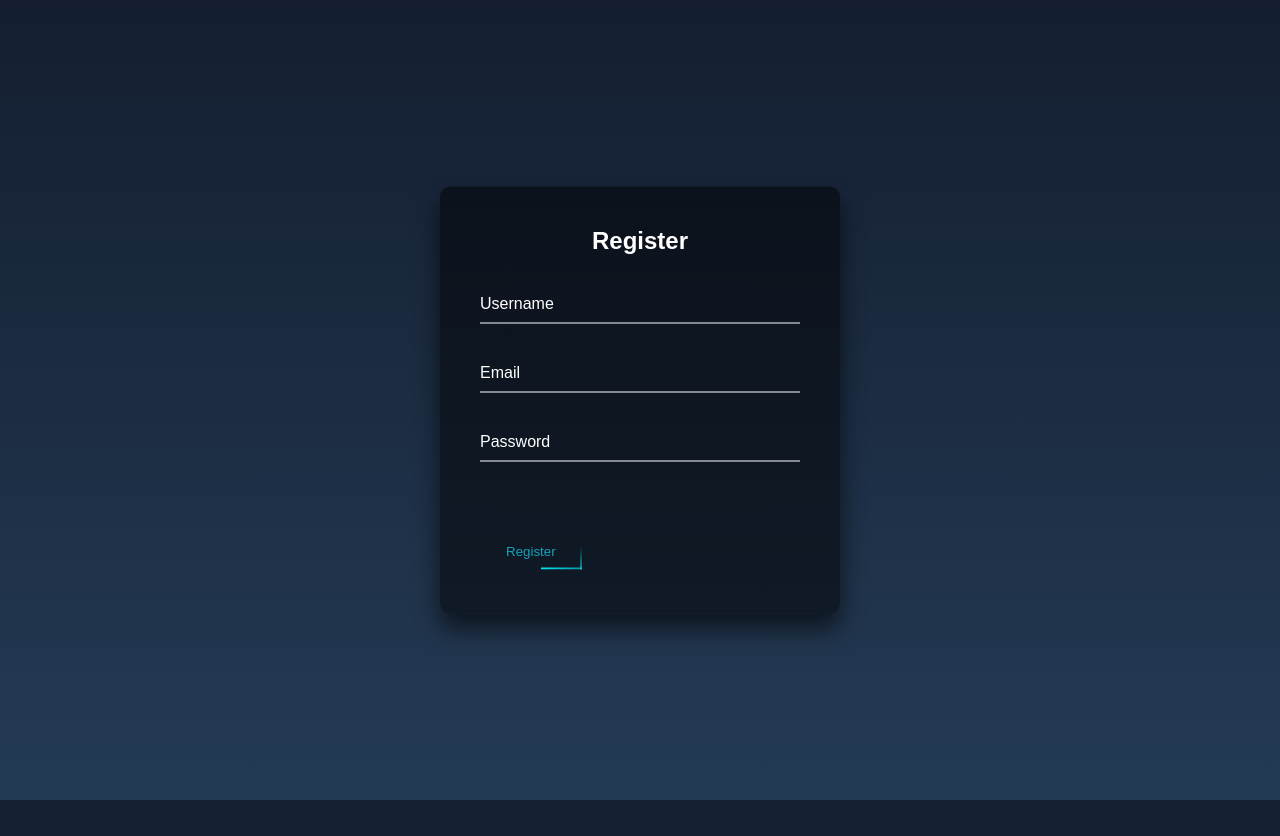
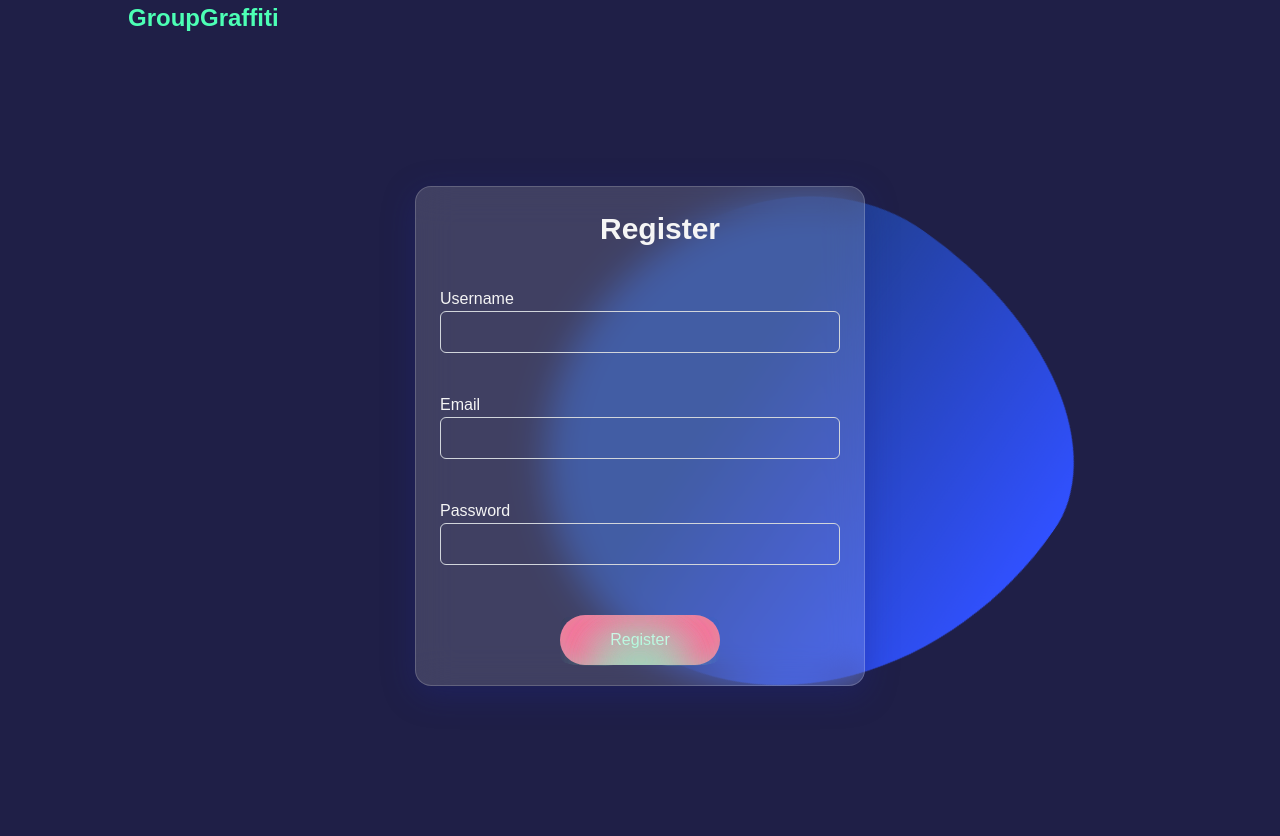
Before and after one commit to AshutoshTripathy21/Collab-Whiteboard, a Flask app: page /register in a window 1280 px wide. Before the commit the page ends 800 px from the top, so only its background shows below. Run offline with Flask 3, Linux system fonts and the light colour scheme; style sheets or scripts are compiled from the project's sources; some libraries are stand-ins or nearby versions.

Commit message:
Minor updates

```diff
--- a/app.py
+++ b/app.py
@@ -372,7 +372,7 @@ def uploaded_file(room, filename):
 
 @app.route('/leave_room')
 @login_required
-def leave_room():
+def leave_room_route():
     room = session.get("room")
     name = session.get("name")
     if not room or not name:
@@ -382,18 +382,28 @@ def leave_room():
         if name == rooms[room]["creator"]:
             # If the creator leaves, delete the room and redirect to home
             del rooms[room]
-            flash("You've left the room and the room has been deleted.")
+            #flash("You've left the room and the room has been deleted.")
             return redirect(url_for("home"))
         else:
             # If other users leave, reduce member count and redirect to home
-            leave_room(room)
-            send({"name": name, "message": "has left the room"}, to=room)
+            #leave_room(room)
+            #send({"name": name, "message": "has left the room"}, to=room)
             rooms[room]["members"] -= 1
-            flash("You've left the room.")
-            return redirect(url_for("home"))
-    else:
-        return redirect(url_for("home"))  # Redirect to home if room doesn't exist
+            if rooms[room]["members"] <= 0:
+                del rooms[room]
+    session.pop("room")
+    session.pop("name")
+    return redirect(url_for('home'))
 
+@socketio.on("leave_room")
+def leave_room_event():
+    room = session.get("room")
+    name = session.get("name")
+    if not room or not name:
+        return
+
+    leave_room(room)
+    send({"name": name, "message": "has left the room"}, to=room)
 
 # ... (other code)
 
--- a/static/css/style.css
+++ b/static/css/style.css
@@ -36,7 +36,7 @@
   display: flex;
   position: fixed;
   flex-direction: column;
-  width: 70vw;
+  width: 90vw;
   align-items: stretch;
 }
 
--- a/templates/dashboard.html
+++ b/templates/dashboard.html
@@ -2,6 +2,9 @@
 <html lang="en">
 
 <head>
+  <title>
+    Dashboard | {{ current_user.username }}
+  </title>
   <!-- Include necessary CSS and stylesheets here -->
   <link rel="preconnect" href="https://fonts.gstatic.com" crossorigin />
   <link href="https://fonts.googleapis.com/css2?family=Noto+Sans:ital,wght@0,400;0,700;1,400;1,700&display=swap"
--- a/templates/register.html
+++ b/templates/register.html
@@ -3,222 +3,205 @@
 
 <head>
     <title>WhiteBoard | Register</title>
+    <script src="https://cdn.tailwindcss.com"></script>
+    <script>
+      tailwind.config = {
+        darkMode: "class",
+      };
+
+      // function redirectToAnotherPage() {
+      //     window.location.href = "room.html";
+      // }
+    </script>
+    <link
+      rel="stylesheet"
+      href="{{ url_for('static', filename='css/home.css') }}"
+    />
+    <link
+      rel="icon"
+      href="{{ url_for('static', filename='favicon.ico') }}"
+      type="image/x-icon"
+    />
     <style>
       html {
         height: 100%;
       }
 
-        body {
+      * {
+        box-sizing: border-box;
         margin: 0;
         padding: 0;
-            font-family: sans-serif;
-            background: linear-gradient(#141e30, #243b55);
+        font-family: "Nunito", sans-serif;
       }
 
-        .reg{
-            color: azure;
+      body {
+        background: #1f1f47;
       }
 
-        .login-box {
-            position: absolute;
-            top: 50%;
-            left: 50%;
-            width: 400px;
-            padding: 40px;
-            transform: translate(-50%, -50%);
-            background: rgba(0, 0, 0, .5);
-            box-sizing: border-box;
-            box-shadow: 0 15px 25px rgba(0, 0, 0, .6);
-            border-radius: 10px;
+      .container {
+        min-height: 100vh;
+        width: 100%;
+        display: flex;
+        justify-content: center;
+        align-items: center;
+        position: relative;
+        overflow: hidden;
       }
 
-        .login-box h2 {
-            margin: 0 0 30px;
-            padding: 0;
-            color: #fff;
-            text-align: center;
+      .card {
+        width: 450px;
+        height: 500px;
+        background: rgba(255, 255, 255, 0.15);
+        box-shadow: 0 8px 32px 0 rgba(31, 38, 135, 0.37);
+        backdrop-filter: blur(18px);
+        -webkit-backdrop-filter: blur(18px);
+        border: 1px solid rgba(255, 255, 255, 0.18);
+        border-radius: 1rem;
+        padding: 1.5rem;
+        z-index: 10;
+        color: whitesmoke;
       }
 
-        .login-box .user-box {
-            position: relative;
+      .subtitle {
+        font-size: 1rem;
+        margin-bottom: 2rem;
       }
 
-        .login-box .user-box input {
-            width: 100%;
-            padding: 10px 0;
-            font-size: 16px;
-            color: #fff;
-            margin-bottom: 30px;
+      .btn {
+        background: none;
         border: none;
-            border-bottom: 1px solid #fff;
-            outline: none;
-            background: transparent;
+        text-align: center;
+        font-size: 1rem;
+        color: whitesmoke;
+        background-color: #fa709a;
+        padding: 0.8rem 1.8rem;
+        border-radius: 2rem;
+        cursor: pointer;
+        margin-top: 10px;
+        margin-left: 120px;
       }
 
-        .login-box .user-box label {
+      .blob {
         position: absolute;
-            top: 0;
-            left: 0;
-            padding: 10px 0;
-            font-size: 16px;
-            color: #fff;
-            pointer-events: none;
-            transition: .5s;
+        width: 500px;
+        height: 500px;
+        background: linear-gradient(
+          180deg,
+          rgba(47, 184, 255, 0.42) 31.77%,
+          #5c9df1 100%
+        );
+        mix-blend-mode: color-dodge;
+        -webkit-animation: move 25s infinite alternate;
+        animation: move 25s infinite alternate;
+        transition: 1s cubic-bezier(0.07, 0.8, 0.16, 1);
       }
 
-        .login-box .user-box input:focus~label,
-        .login-box .user-box input:valid~label {
-            top: -20px;
-            left: 0;
-            color: #03e9f4;
-            font-size: 12px;
+      .blob:hover {
+        width: 520px;
+        height: 520px;
+        -webkit-filter: blur(30px);
+        filter: blur(30px);
+        box-shadow: inset 0 0 0 5px rgba(255, 255, 255, 0.6),
+          inset 100px 100px 0 0px #fa709a, inset 200px 200px 0 0px #784ba8,
+          inset 300px 300px 0 0px #2b86c5;
       }
 
-        .login-box form a {
-            position: relative;
-            display: inline-block;
-            padding: 10px 20px;
-            color: #03e9f4;
-            font-size: 16px;
-            text-decoration: none;
-            text-transform: uppercase;
-            overflow: hidden;
-            transition: .5s;
-            margin-top: 40px;
-            letter-spacing: 4px
+      @-webkit-keyframes move {
+        from {
+          transform: translate(-100px, -50px) rotate(-90deg);
+          border-radius: 24% 76% 35% 65% / 27% 36% 64% 73%;
         }
 
-        .login-box a:hover {
-            background: #03e9f4;
-            color: #fff;
-            border-radius: 5px;
-            box-shadow: 0 0 5px #03e9f4,
-                0 0 25px #03e9f4,
-                0 0 50px #03e9f4,
-                0 0 100px #03e9f4;
-        }
-
-        .login-box a span {
-            position: absolute;
-            display: block;
-        }
-
-        .login-box a span:nth-child(1) {
-            top: 0;
-            left: -100%;
-            width: 100%;
-            height: 2px;
-            background: linear-gradient(90deg, transparent, #03e9f4);
-            animation: btn-anim1 1s linear infinite;
-        }
-
-        @keyframes btn-anim1 {
-            0% {
-                left: -100%;
-            }
-
-            50%,
-            100% {
-                left: 100%;
+        to {
+          transform: translate(500px, 100px) rotate(-10deg);
+          border-radius: 76% 24% 33% 67% / 68% 55% 45% 32%;
         }
       }
 
-        .login-box a span:nth-child(2) {
-            top: -100%;
-            right: 0;
-            width: 2px;
-            height: 100%;
-            background: linear-gradient(180deg, transparent, #03e9f4);
-            animation: btn-anim2 1s linear infinite;
-            animation-delay: .25s
+      @keyframes move {
+        from {
+          transform: translate(-100px, -50px) rotate(-90deg);
+          border-radius: 24% 76% 35% 65% / 27% 36% 64% 73%;
         }
 
-        @keyframes btn-anim2 {
-            0% {
-                top: -100%;
+        to {
+          transform: translate(500px, 100px) rotate(-10deg);
+          border-radius: 76% 24% 33% 67% / 68% 55% 45% 32%;
         }
-
-            50%,
-            100% {
-                top: 100%;
-            }
-        }
-
-        .login-box a span:nth-child(3) {
-            bottom: 0;
-            right: -100%;
-            width: 100%;
-            height: 2px;
-            background: linear-gradient(270deg, transparent, #03e9f4);
-            animation: btn-anim3 1s linear infinite;
-            animation-delay: .5s
-        }
-
-        @keyframes btn-anim3 {
-            0% {
-                right: -100%;
-            }
-
-            50%,
-            100% {
-                right: 100%;
-            }
-        }
-
-        .login-box a span:nth-child(4) {
-            bottom: -100%;
-            left: 0;
-            width: 2px;
-            height: 100%;
-            background: linear-gradient(360deg, transparent, #03e9f4);
-            animation: btn-anim4 1s linear infinite;
-            animation-delay: .75s
-        }
-
-        @keyframes btn-anim4 {
-            0% {
-                bottom: -100%;
-            }
-
-            50%,
-            100% {
-                bottom: 100%;
-            }
-        }
-
-        button {
-
-            background: transparent;
-            border: none !important;
-            color: #16a3b9;
       }
     </style>
 </head>
 
 <body>
-    <div class="login-box">
+    <nav>
+        <p class="sitename">GroupGraffiti</p>
+        <svg
+          class="material-icons"
+          xmlns="http://www.w3.org/2000/svg"
+          height="24px"
+          viewBox="0 0 24 24"
+          width="24px"
+        >
+          <path d="M0 0h24v24H0z" fill="none" />
+          <path
+            d="M19 9H5c-.55 0-1 .45-1 1s.45 1 1 1h14c.55 0 1-.45 1-1s-.45-1-1-1zM5 15h14c.55 0 1-.45 1-1s-.45-1-1-1H5c-.55 0-1 .45-1 1s.45 1 1 1z"
+          />
+        </svg>
+      </nav>
 
-        <h2>Register</h2>
+    <div class="container">
+      <div class="card">
+        <h1 class="text-3xl font-bold mb-4 ml-40">Register</h1>
+
+        {% if error %}
+        <p style="color: red">{{ error }}</p>
+        {% endif %}
+
         <form method="POST" action="/register">
-            <div class="user-box">
-                <input type="text" id="username" name="username" required="">
+          <div class="user-box mb-10 mt-10">
             <label for="username">Username</label>
+            <input
+              type="text"
+              id="username"
+              name="username"
+              class="border border-gray-300 rounded-md p-2 w-full bg-transparent"
+              required
+            />
           </div>
-            <div class="user-box">
-                <input type="text" id="email" name="email" required="">
-                <label for="email">Email</label>
+
+          <div class="user-box mb-10 mt-10">
+            <label for="password">Email</label>
+            <input
+              type="email"
+              id="email"
+              name="email"
+              class="border border-gray-300 rounded-md p-2 w-full bg-transparent"
+              required
+            />
           </div>
-            <div class="user-box">
-                <input type="password" name="password" required="">
+
+          <div class="user-box mb-10 mt-10">
             <label for="password">Password</label>
+            <input
+              type="password"
+              id="password"
+              name="password"
+              class="border border-gray-300 rounded-md p-2 w-full bg-transparent"
+              required
+            />
           </div>
-            <a href="{{ url_for('register') }}"><button type="submit" value="Register">
+          <a href="{{ url_for('login') }}"
+            ><button type="submit" value="Login" class="btn">
               <span></span>
               <span></span>
               <span></span>
               <span></span>
-                Register</button></a>
+              Register
+            </button></a
+          >
         </form>
+      </div>
+      <div class="blob"></div>
     </div>
 </body>
 
```
Also changed, not shown: templates/login.html (+150 -171 lines), templates/room.html (+52 -21 lines), 1 other file. Lines whose indentation alone changed are shown as unchanged.
